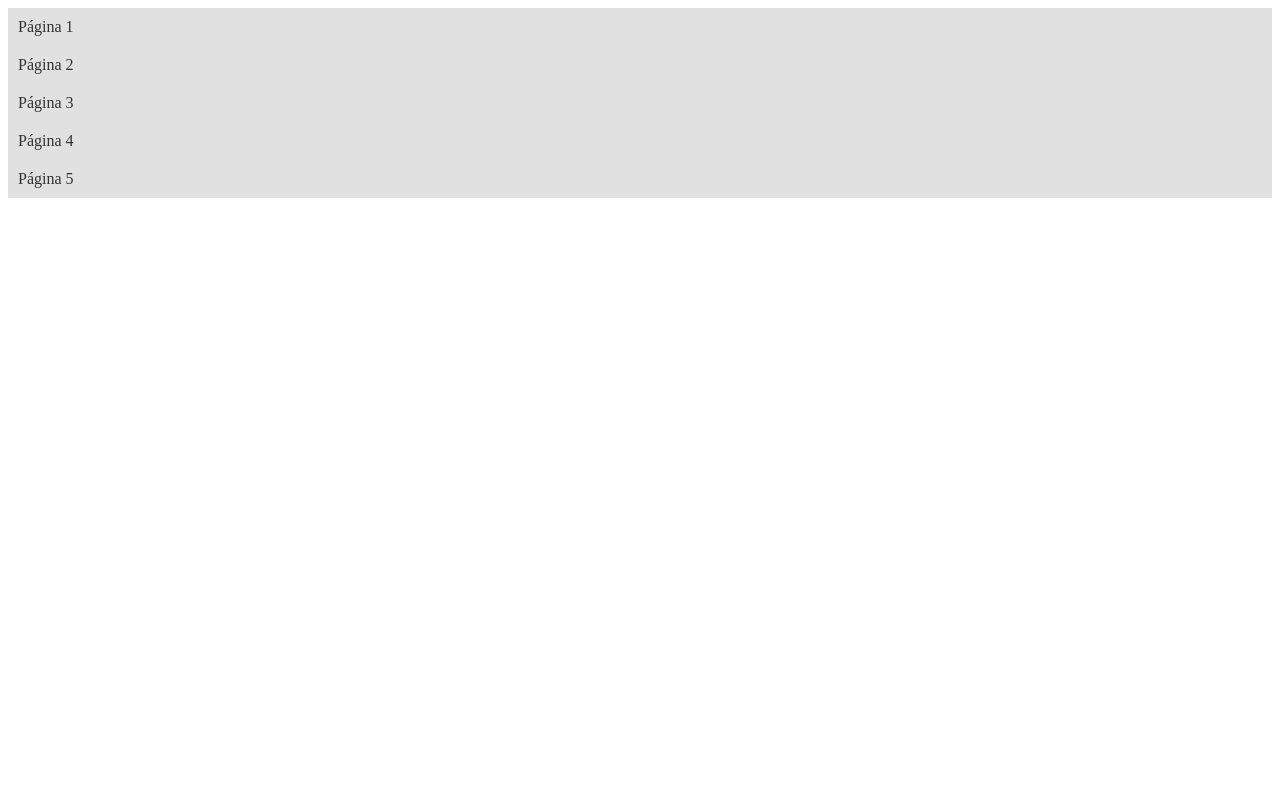
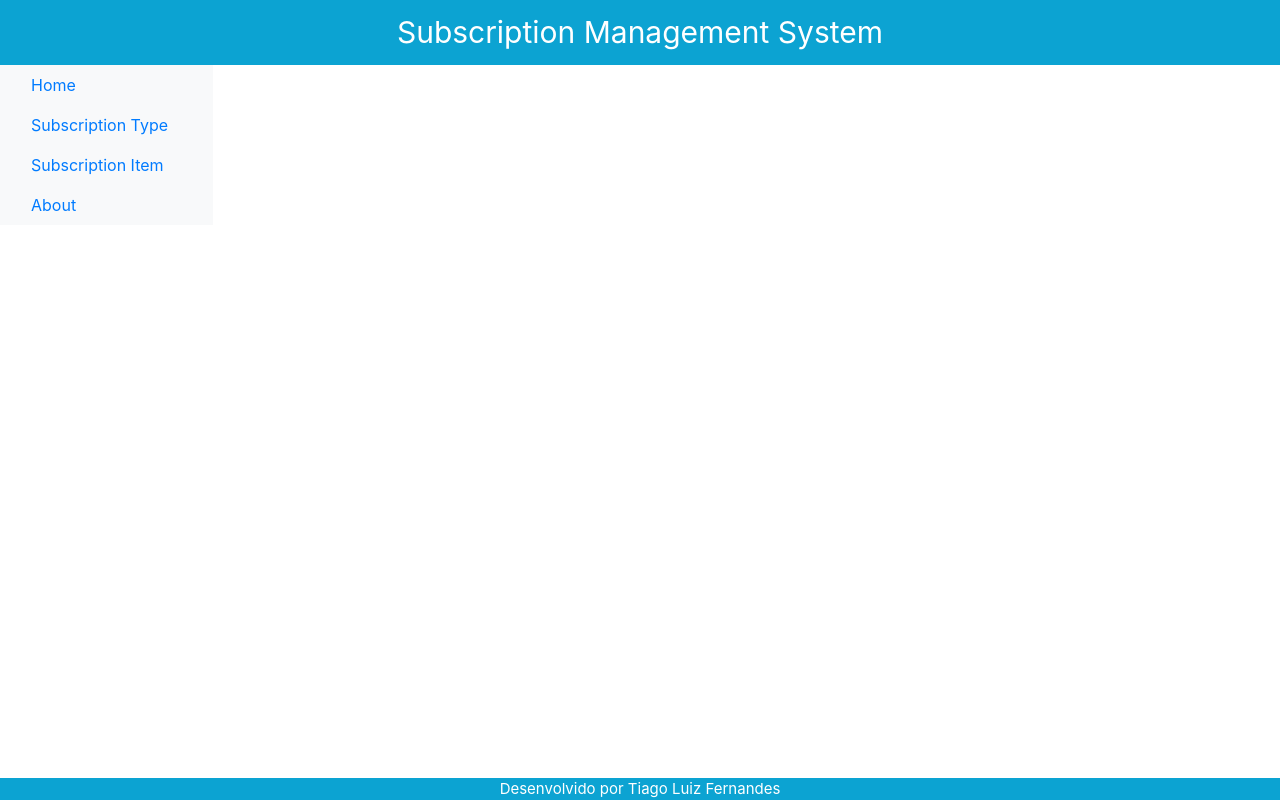
Before and after one commit to tiagoluizfernandes/subscription-management-system, an Angular app: page /menu in a window 1280 px wide. Built offline with nearby package versions, Linux system fonts and the light colour scheme.

Commit message:
Ajuste no layout

```diff
--- a/src/app/menu/menu.component.css
+++ b/src/app/menu/menu.component.css
@@ -1,24 +1,28 @@
-nav {
-  background-color: #e1e1e1;
+header {
+  background-color: #f8f9fa;
+  padding: 10px;
+
+  font-size: 30px;
+  width: 100%;
+  background: #0ca3d2;
+  color: white;
+  text-align: center;
 }
 
-ul {
-  list-style-type: none;
-  margin: 0;
-  padding: 0;
+.nav-sidebar {
+  height:  ;
+  position: sticky;
+  top: 0;
 }
 
-li {
-  display: inline;
+footer {
+  position: fixed;
+  left: 0;
+  bottom: 0;
+
+  font-size: 15px;
+  width: 100%;
+  background: #0ca3d2;
+  color: white;
+  text-align: center;
 }
-
-li a {
-  display: block;
-  padding: 10px;
-  text-decoration: none;
-  color: #333;
-}
-
-li a:hover {
-  background-color: #ccc;
-}
--- a/src/app/menu/menu.component.html
+++ b/src/app/menu/menu.component.html
@@ -1,9 +1,42 @@
-<nav>
-  <ul>
-    <li><a href="#">Página 1</a></li>
-    <li><a href="#">Página 2</a></li>
-    <li><a href="#">Página 3</a></li>
-    <li><a href="#">Página 4</a></li>
-    <li><a href="#">Página 5</a></li>
-  </ul>
-</nav>
+<!DOCTYPE html>
+<html lang="en">
+<head>
+  <meta charset="UTF-8">
+  <title>Subscription Management System</title>
+  <link rel="stylesheet" href="https://maxcdn.bootstrapcdn.com/bootstrap/4.0.0/css/bootstrap.min.css">
+</head>
+<body>
+  <header>
+    Subscription Management System
+  </header>
+
+  <div class="container-fluid">
+    <div class="row">
+      <div class="col-md-2 bg-light">
+        <div class="nav-sidebar">
+          <ul class="nav flex-column">
+            <li class="nav-item active">
+              <a class="nav-link" routerLink="/menu">Home</a>
+            </li>
+            <li class="nav-item">
+              <a class="nav-link" routerLink="/subscription-type">Subscription Type</a>
+            </li>
+            <li class="nav-item">
+              <a class="nav-link" routerLink="/subscription-item">Subscription Item</a>
+            </li>
+            <li class="nav-item">
+              <a class="nav-link" routerLink="/about">About</a>
+            </li>
+          </ul>
+        </div>
+      </div>
+    </div>
+  </div>
+
+  <footer>Desenvolvido por Tiago Luiz Fernandes</footer>
+
+  <script src="https://code.jquery.com/jquery-3.2.1.slim.min.js"></script>
+  <script src="https://cdnjs.cloudflare.com/ajax/libs/popper.js/1.12.9/umd/popper.min.js"></script>
+  <script src="https://maxcdn.bootstrapcdn.com/bootstrap/4.0.0/js/bootstrap.min.js"></script>
+</body>
+</html>
```
